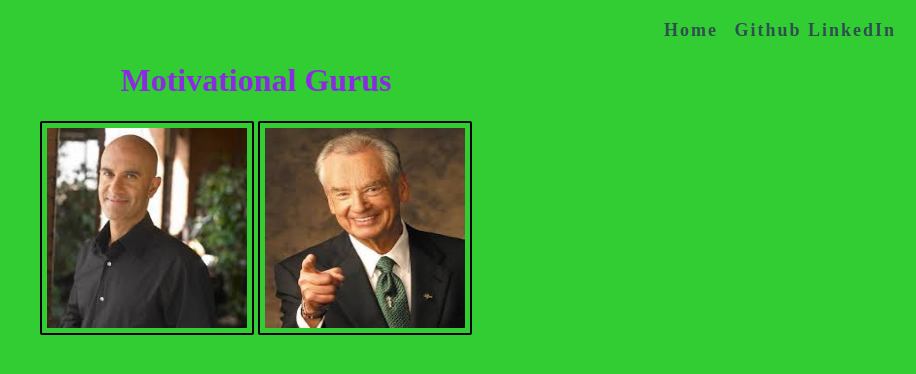
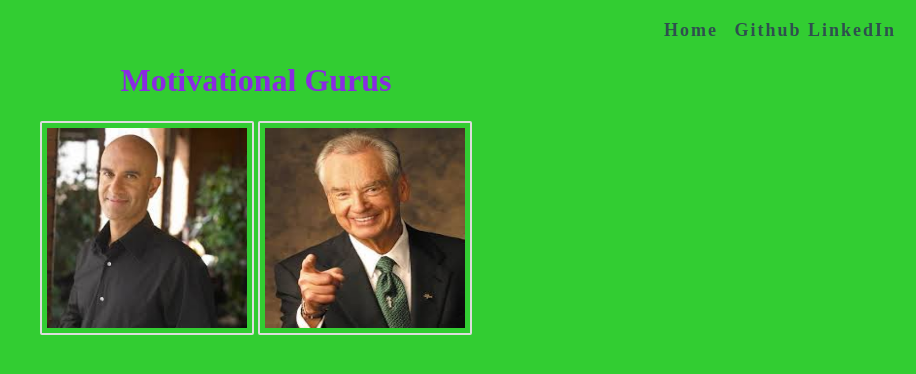
Before and after one commit to christyjax/christyjax.github.io, a Jekyll site: the page Gurus.html, which Jekyll copies as it is, in a window 1280 px wide. Shown: the top 374 px of the page, without its empty margins (364-1280 px from the left). Built offline with Jekyll 4.4.1, drawn with Linux system fonts in a browser that asks for light colours.

Commit message:
Update Gurus.html

```diff
--- a/Gurus.html
+++ b/Gurus.html
@@ -13,7 +13,7 @@ background-color:limegreen;
 }
 img {
     display: inline-block;
-    border: 2px solid black;
+    border: 2px solid #ddd;
     border-radius: 2px;
     padding: 5px;
     transition: 0.3s;
```
